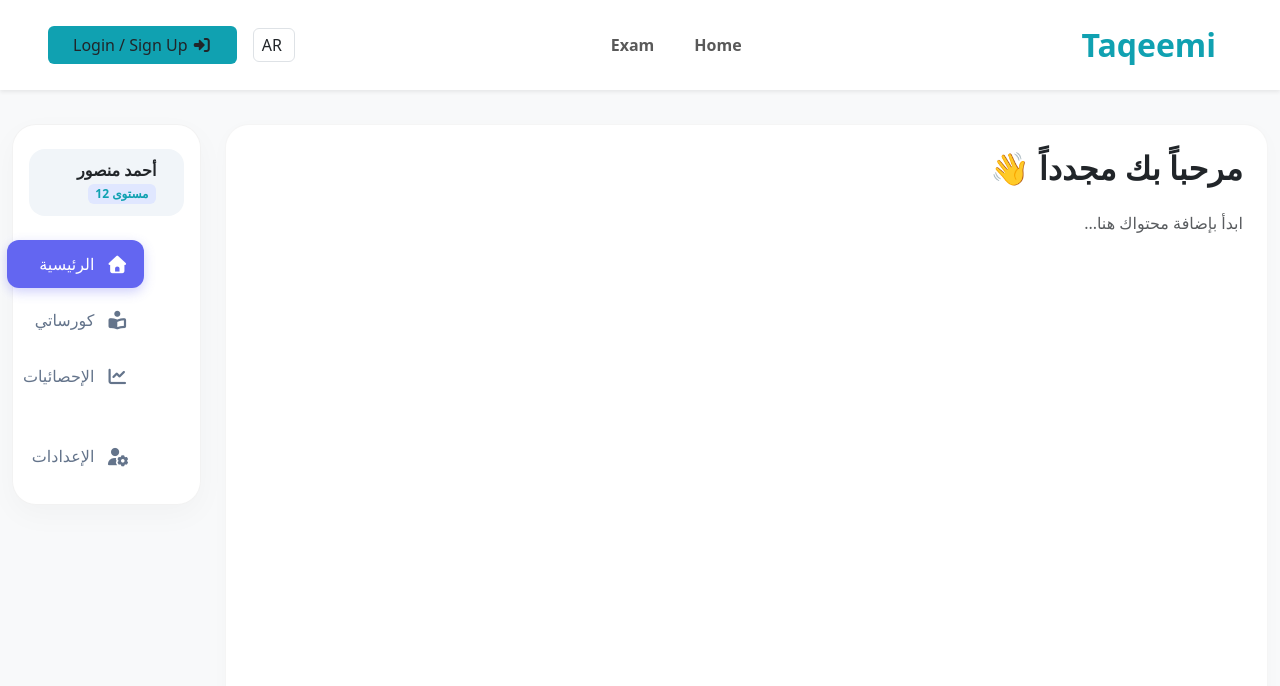
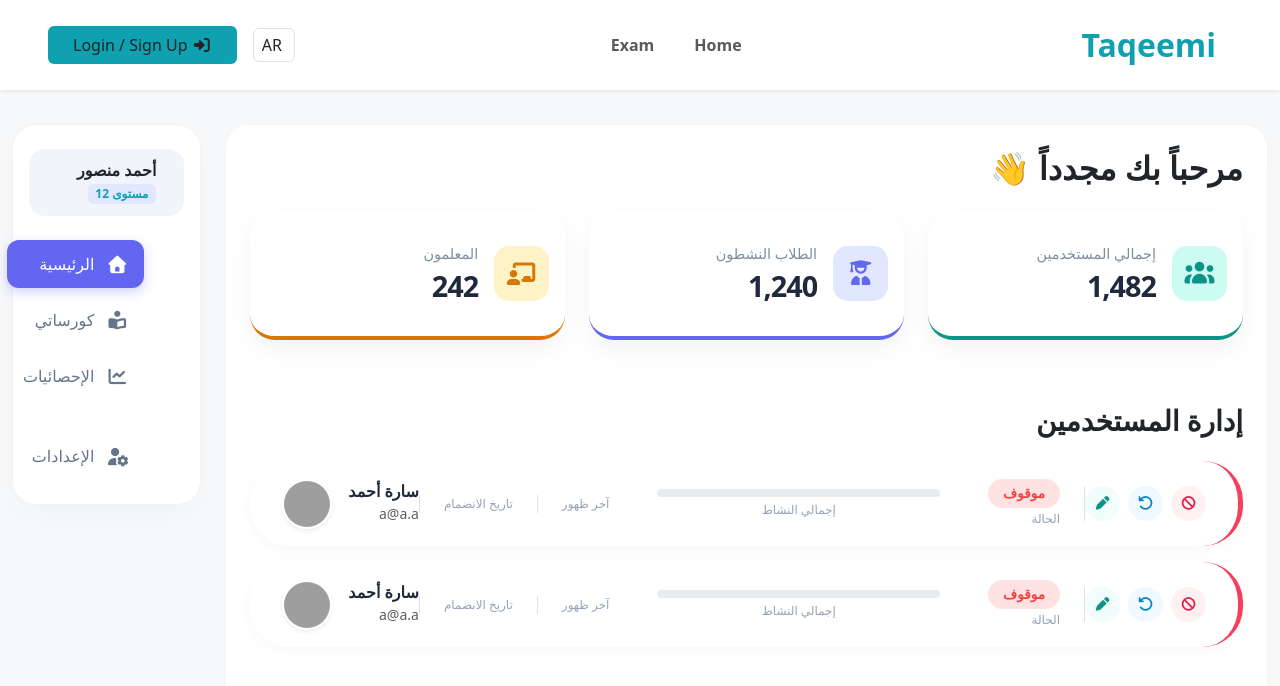
Before and after one commit to ahmed-waly55/taqeemi-Application, an Angular app: page /dashboard in a window 1280 px wide. Shown: the top 686 px of the page. Built offline with nearby package versions, Linux system fonts and the light colour scheme; grey boxes are pictures that could not be loaded.

Commit message:
update dashboard

```diff
--- a/src/app/layout/dashboard/dashboard.component.html
+++ b/src/app/layout/dashboard/dashboard.component.html
@@ -13,7 +13,61 @@
         <div class="content-card p-4">
           <h2 class="fw-bold mb-4">مرحباً بك مجدداً 👋</h2>
           <div class="placeholder-content" style="height: 1000px;">
-            <p class="text-muted">ابدأ بإضافة محتواك هنا...</p>
+
+        <div class="row">
+  <div class="col-md-4">
+    <app-stat-card
+      title="إجمالي المستخدمين"
+      [value]="1482"
+      icon="fas fa-users"
+      color="#0d9488"
+      bgColor="#ccfbf1">
+    </app-stat-card>
+  </div>
+
+  <div class="col-md-4">
+    <app-stat-card
+      title="الطلاب النشطون"
+      [value]="1240"
+      icon="fas fa-user-graduate"
+      color="#6366f1"
+      bgColor="#e0e7ff">
+    </app-stat-card>
+  </div>
+
+  <div class="col-md-4">
+    <app-stat-card
+      title="المعلمون"
+      [value]="242"
+      icon="fas fa-chalkboard-teacher"
+      color="#d97706"
+      bgColor="#fef3c7">
+    </app-stat-card>
+  </div>
+        </div>
+
+        <div class="user-management-section mt-5">
+          <h3 class="fw-bold mb-4">إدارة المستخدمين</h3>
+          <div class="user-list">
+            </div>
+            <app-user-row
+            [user]="{
+              name: 'سارة أحمد',
+              email: 'a@a.a'
+            }"
+              >
+            </app-user-row>
+
+            <app-user-row
+            [user]="{
+              name: 'سارة أحمد',
+              email: 'a@a.a'
+            }"
+              >
+          </app-user-row>
+
+            </div>
+
           </div>
         </div>
       </main>
--- a/src/app/layout/dashboard/dashboard.component.ts
+++ b/src/app/layout/dashboard/dashboard.component.ts
@@ -1,12 +1,16 @@
 import { Component } from '@angular/core';
 import { HeaderComponent } from "../../shared/components/header/header.component";
+import { StatCardComponent } from "../../shared/components/stat-card/stat-card.component";
+import { UserRowComponent } from "../../shared/components/user-row/user-row.component";
 
 @Component({
     selector: 'app-dashboard',
-    imports: [HeaderComponent],
+    imports: [HeaderComponent, StatCardComponent, UserRowComponent],
     templateUrl: './dashboard.component.html',
     styleUrl: './dashboard.component.css'
 })
 export class DashboardComponent {
 
+
+
 }
--- a/src/app/shared/components/stat-card/stat-card.component.css
+++ b/src/app/shared/components/stat-card/stat-card.component.css
@@ -0,0 +1,47 @@
+:host {
+  display: block;
+  margin-bottom: 1rem;
+}
+
+.stat-card-wrapper {
+  background: #ffffff;
+  border-radius: 25px; /* حواف دائرية جداً مثل الصورة */
+  box-shadow: 0 10px 25px rgba(0, 0, 0, 0.05); /* ظل ناعم جداً */
+  overflow: hidden;
+  transition: transform 0.3s ease;
+  min-height: 110px;
+  display: flex;
+  align-items: center;
+}
+
+.stat-card-wrapper:hover {
+  transform: translateY(-5px); /* حركة بسيطة عند التمرير */
+}
+
+/* حاوية الأيقونة */
+.icon-container {
+  width: 55px;
+  height: 55px;
+  border-radius: 15px; /* حواف أيقونة ناعمة */
+  font-size: 1.5rem;
+}
+
+/* النصوص */
+.stat-label {
+  color: #7d8da1; /* لون رمادي هادئ */
+  font-size: 0.9rem;
+  font-weight: 500;
+}
+
+.stat-value {
+  color: #1e293b; /* لون داكن للأرقام */
+  font-size: 1.8rem;
+  letter-spacing: -1px;
+}
+
+/* دعم الشاشات الصغيرة */
+@media (max-width: 576px) {
+  .stat-value {
+    font-size: 1.4rem;
+  }
+}
--- a/src/app/shared/components/stat-card/stat-card.component.html
+++ b/src/app/shared/components/stat-card/stat-card.component.html
@@ -1 +1,14 @@
-<p>stat-card works!</p>
+<div class="stat-card-wrapper" [style.border-bottom]="'4px solid ' + color">
+  <div class="card-body-content d-flex align-items-center justify-content-between p-3">
+
+    <div class="icon-container d-flex align-items-center justify-content-center" [style.background-color]="bgColor">
+      <i [class]="icon" [style.color]="color"></i>
+    </div>
+
+    <div class="text-section text-end m-3">
+      <p class="stat-label mb-1">{{ title }}</p>
+      <h2 class="stat-value mb-0 fw-bold">{{ value | number }}</h2>
+    </div>
+
+  </div>
+</div>
--- /dev/null
+++ b/src/app/shared/components/user-row/user-row.component.css
@@ -0,0 +1,73 @@
+.user-row-container {
+  border-radius: 40px; /* حواف دائرية جداً مثل الصورة */
+  box-shadow: 0 4px 15px rgba(0, 0, 0, 0.03);
+  transition: all 0.3s ease;
+  min-height: 85px;
+  direction: rtl; /* لضمان الترتيب من اليمين لليسار */
+}
+
+.user-row-container:hover {
+  transform: scale(1.005);
+  box-shadow: 0 8px 25px rgba(0, 0, 0, 0.06);
+}
+
+/* الأفاتار */
+.avatar-container img {
+  width: 50px;
+  height: 50px;
+  object-fit: cover;
+  border: 2px solid #fff;
+}
+
+/* نصوص التوضيح (labels) */
+.label-text {
+  color: #94a3b8;
+  font-size: 0.75rem;
+  display: block;
+}
+
+.user-name {
+  color: #1e293b;
+  font-size: 1rem;
+}
+
+/* الأزرار الدائرية */
+.action-btn {
+  width: 35px;
+  height: 35px;
+  border-radius: 50%;
+  border: none;
+  display: flex;
+  align-items: center;
+  justify-content: center;
+  font-size: 0.85rem;
+  transition: 0.2s;
+}
+
+.btn-ban { background-color: #fff1f2; color: #e11d48; }
+.btn-reset { background-color: #f0f9ff; color: #0284c7; }
+.btn-edit { background-color: #f0fdfa; color: #0d9488; }
+
+.action-btn:hover {
+  filter: brightness(0.9);
+  transform: translateY(-2px);
+}
+
+/* الـ Badge */
+.badge-custom {
+  padding: 4px 15px;
+  border-radius: 50px;
+  font-size: 0.85rem;
+  font-weight: 600;
+  margin-bottom: 2px;
+  text-align: center;
+}
+
+.active-bg { background-color: #ccfbf1; color: #0d9488; }
+.inactive-bg { background-color: #fee2e2; color: #ef4444; }
+
+/* الـ Progress Bar */
+.custom-progress-bar {
+  border-radius: 10px;
+  transition: width 1s ease-in-out;
+}
--- /dev/null
+++ b/src/app/shared/components/user-row/user-row.component.html
@@ -0,0 +1,55 @@
+<div class="user-row-container d-flex align-items-center mb-3 bg-white p-3" [style.border-right]="user.isActive ? '5px solid #22d3ee' : '5px solid #f43f5e'">
+
+  <div class="action-buttons d-flex gap-2 pe-3 border-start">
+    <button (click)="onDelete.emit(user)" class="action-btn btn-ban" title="حظر">
+      <i class="fas fa-ban"></i>
+    </button>
+    <button (click)="onReset.emit(user)" class="action-btn btn-reset" title="إعادة تعيين">
+      <i class="fas fa-undo"></i>
+    </button>
+    <button (click)="onEdit.emit(user)" class="action-btn btn-edit" title="تعديل">
+      <i class="fas fa-pen"></i>
+    </button>
+  </div>
+
+  <div class="status-section px-4">
+    <div class="badge-custom" [ngClass]="user.isActive ? 'active-bg' : 'inactive-bg'">
+      {{ user.isActive ? 'نشط' : 'موقوف' }}
+    </div>
+    <small class="label-text">الحالة</small>
+  </div>
+
+  <div class="activity-section flex-grow-1 px-4 text-center">
+    <div class="progress-wrapper mb-1">
+      <div class="progress" style="height: 8px; border-radius: 10px;">
+        <div class="progress-bar custom-progress-bar"
+             role="progressbar"
+             [style.width]="user.activity + '%'"
+             [style.background-color]="user.isActive ? '#0d9488' : '#cbd5e1'">
+        </div>
+      </div>
+    </div>
+    <small class="label-text">إجمالي النشاط</small>
+  </div>
+
+  <div class="date-section px-4 text-center">
+    <p class="mb-0 fw-bold text-dark">{{ user.lastSeen }}</p>
+    <small class="label-text">آخر ظهور</small>
+  </div>
+
+  <div class="date-section px-4 text-center border-start border-end">
+    <p class="mb-0 fw-bold text-dark">{{ user.joinDate }}</p>
+    <small class="label-text">تاريخ الانضمام</small>
+  </div>
+
+  <div class="user-info-section d-flex align-items-center gap-3 ps-3">
+    <div class="text-end">
+      <h6 class="mb-0 fw-bold user-name">{{ user.name }}</h6>
+      <small class="user-email text-muted">{{ user.email }}</small>
+    </div>
+    <div class="avatar-container">
+      <img [src]="user.avatar || 'assets/default-avatar.png'" alt="User Avatar" class="rounded-circle shadow-sm">
+    </div>
+  </div>
+
+</div>
--- /dev/null
+++ b/src/app/shared/components/user-row/user-row.component.ts
@@ -0,0 +1,26 @@
+import { NgClass } from '@angular/common';
+import { Component, Input, Output, EventEmitter } from '@angular/core';
+
+@Component({
+  selector: 'app-user-row',
+  imports: [NgClass],
+  templateUrl: './user-row.component.html',
+  styleUrl: './user-row.component.css'
+})
+export class UserRowComponent {
+
+
+ @Input() user: any = {
+    name: 'ياسين عبدالله',
+    email: 'yassin.a@academy.com',
+    avatar: '',
+    joinDate: '12 يناير 2024',
+    lastSeen: 'منذ 15 دقيقة',
+    activity: 75,
+    isActive: true
+  };
+
+  @Output() onEdit = new EventEmitter<any>();
+  @Output() onDelete = new EventEmitter<any>();
+  @Output() onReset = new EventEmitter<any>();
+}
```
Also changed, not shown: src/app/shared/components/stat-card/stat-card.component.ts (+8 -2 lines), 1 other file (tests, documents, lock files or other folders).
